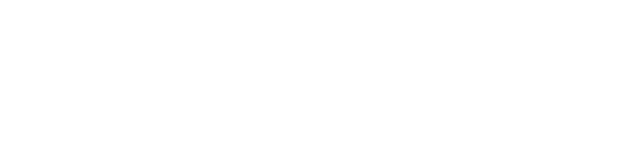
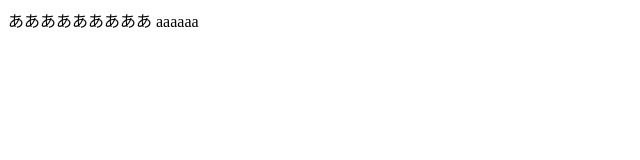
Before and after one commit to thewa1818/aa, a plain HTML site: page index.html in a window 1280 px wide. Shown: the whole page, without its empty margins (0-640 px from the left). Drawn offline with Linux system fonts and the light colour scheme.

Commit message:
コミット１

```diff
--- a/index.html
+++ b/index.html
@@ -7,6 +7,7 @@
   <title>Document</title>
 </head>
 <body>
-
+あああああああああ
+aaaaaa
 </body>
 </html>
```
